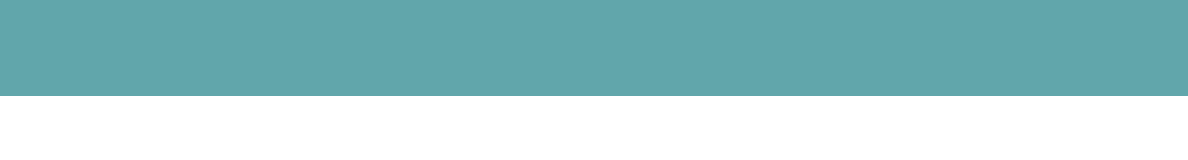
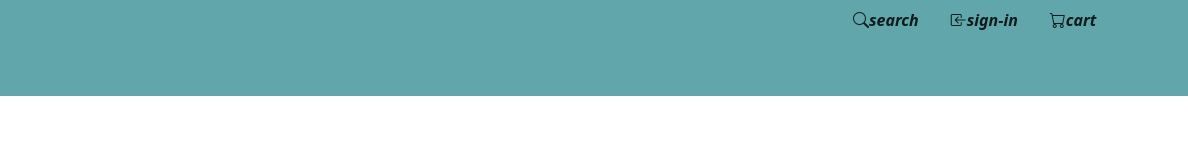
Before and after one commit to Victoriiiooo/Dud-s-jewelry, a plain HTML site: page index.html in a window 1280 px wide. Shown: the full height of the page, 92-1280 px from the left. Drawn offline with nearby package versions, Linux system fonts and the light colour scheme.

Commit message:
Added some icons and navigation tools

```diff
--- a/index.html
+++ b/index.html
@@ -6,6 +6,7 @@
     <link href="https://cdn.jsdelivr.net/npm/bootstrap@5.3.2/dist/css/bootstrap.min.css" rel="stylesheet" integrity="sha384-T3c6CoIi6uLrA9TneNEoa7RxnatzjcDSCmG1MXxSR1GAsXEV/Dwwykc2MPK8M2HN" crossorigin="anonymous">
     <script src="https://cdn.jsdelivr.net/npm/bootstrap@5.3.2/dist/js/bootstrap.bundle.min.js" integrity="sha384-C6RzsynM9kWDrMNeT87bh95OGNyZPhcTNXj1NW7RuBCsyN/o0jlpcV8Qyq46cDfL" crossorigin="anonymous"></script>
     <link rel="stylesheet" href="style.css">
+    <link rel="stylesheet" href="https://cdn.jsdelivr.net/npm/bootstrap-icons@1.11.1/font/bootstrap-icons.css">
     <title>Dud's Jewelry</title>
 </head>
 <body>
@@ -16,7 +17,17 @@
                     <img class="dudsJewelryLogo" src="dudsJewelryLogo.png" alt="">
                 </div>
                 <div class="col-4">
-                    <h1></h1>
+                    <ul class="nav justify-content-center">
+                        <li class="nav-item">
+                          <a class="nav-link" aria-current="page" href="#"><i class="bi bi-search">search</i></a>
+                        </li>
+                        <li class="nav-item">
+                          <a class="nav-link" href="#"><i class="bi bi-box-arrow-in-left">sign-in</i></a>
+                        </li>
+                        <li class="nav-item">
+                          <a class="nav-link" href="#"><i class="bi bi-cart">cart</i></a>
+                        </li>
+                    </ul>
                 </div>
             </div>
         </div>
--- a/style.css
+++ b/style.css
@@ -9,3 +9,14 @@ article {
 .dudsJewelryLogo {
     height: 5rem;
 }
+
+.nav-link {
+    text-decoration: none;
+    color: #0F1B1B;
+    font-weight: bold;
+    font-family: system-ui, -apple-system, BlinkMacSystemFont, 'Segoe UI', Roboto, Oxygen, Ubuntu, Cantarell, 'Open Sans', 'Helvetica Neue', sans-serif;
+}
+
+ul {
+    list-style-type: none;
+}
```
